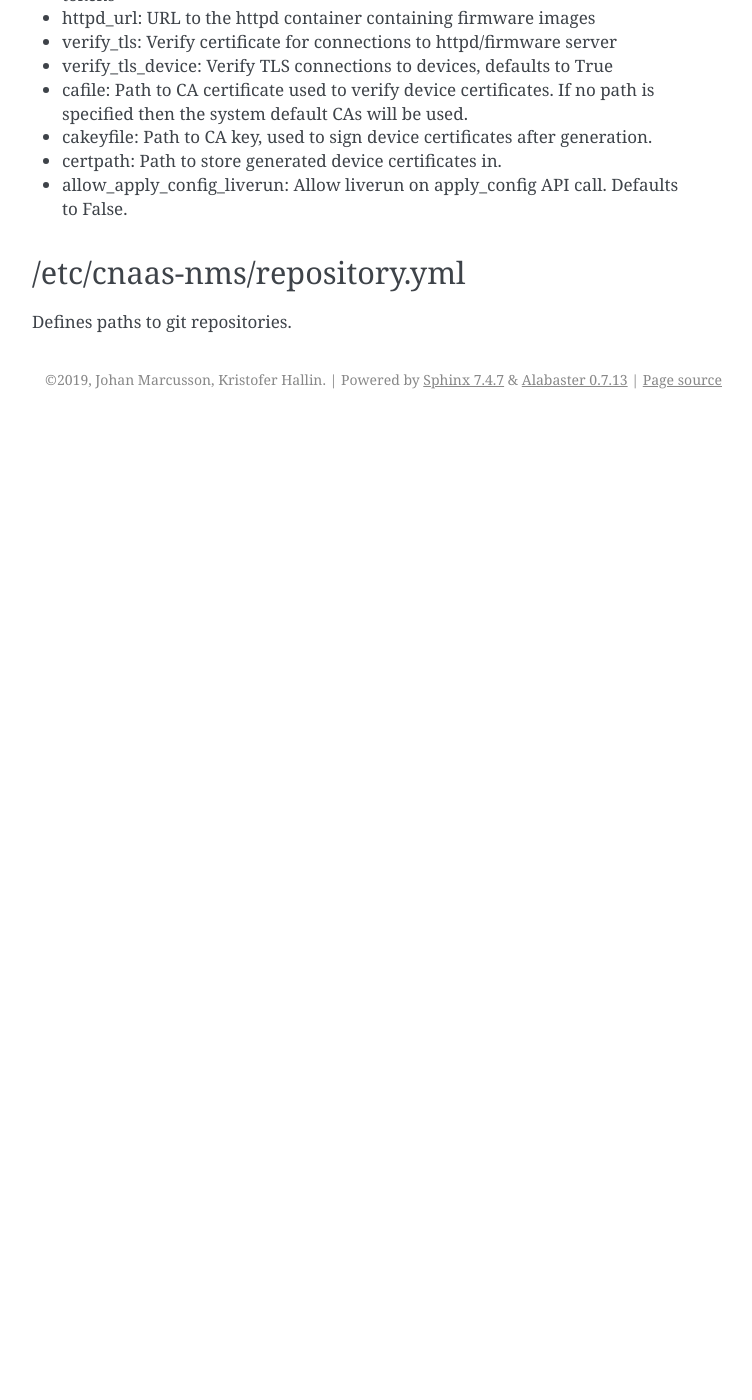
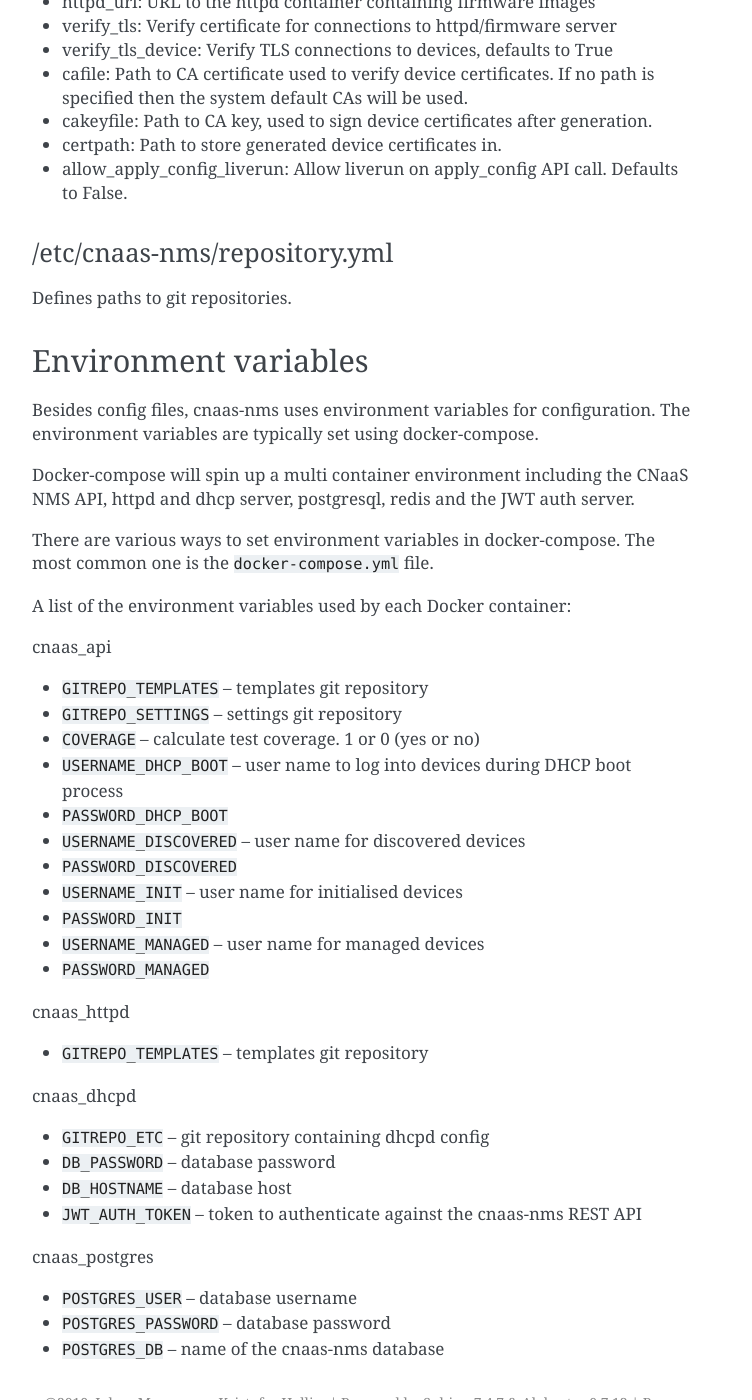
Before and after one commit to SUNET/cnaas-nms, a Sphinx documentation site: the page built from docs/configuration/index.rst, in a window 1280 px wide and 1400 px high, scrolled down 571 px. Shown: the whole window, without its empty margins (388-1140 px from the left). Built offline with Sphinx 7.4.7, drawn with Linux system fonts in a browser that asks for light colours; before the commit the page ends 990 px from its top, so only the background shows below that; some of the changed text lies outside the part shown.

Commit message:
Add section on env vars to config doc

```diff
--- a/docs/configuration/index.rst
+++ b/docs/configuration/index.rst
@@ -1,21 +1,21 @@
 Configuration
 =============
+
+CNaaS NMS relies on configuration files and environment variables for configuration.
 
 Config files
 ------------
 
 Config files are placed in /etc/cnaas-nms
 
-If you run the docker container version some of these configuration options will
-be set by environment variables at startup.
 
 /etc/cnaas-nms/db_config.yml
-----------------------------
+^^^^^^^^^^^^^^^^^^^^^^^^^^^^
 
 Defines how to connect to the SQL and redis databases.
 
 /etc/cnaas-nms/api.yml
-----------------------
+^^^^^^^^^^^^^^^^^^^^^^
 
 Defines parameters for the API:
 
@@ -31,6 +31,51 @@ Defines parameters for the API:
 - allow_apply_config_liverun: Allow liverun on apply_config API call. Defaults to False.
 
 /etc/cnaas-nms/repository.yml
------------------------------
+^^^^^^^^^^^^^^^^^^^^^^^^^^^^^
 
 Defines paths to git repositories.
+
+Environment variables
+---------------------
+
+Besides config files, cnaas-nms uses environment variables for configuration.
+The environment variables are typically set using docker-compose.
+
+Docker-compose will spin up a multi container environment including the
+CNaaS NMS API, httpd and dhcp server, postgresql, redis and the JWT auth server.
+
+There are various ways to set environment variables in docker-compose.
+The most common one is the ``docker-compose.yml`` file.
+
+A list of the environment variables used by each Docker container:
+
+cnaas_api
+
+- ``GITREPO_TEMPLATES`` -- templates git repository
+- ``GITREPO_SETTINGS`` -- settings git repository
+- ``COVERAGE`` -- calculate test coverage. 1 or 0 (yes or no)
+- ``USERNAME_DHCP_BOOT`` -- user name to log into devices during DHCP boot process
+- ``PASSWORD_DHCP_BOOT``
+- ``USERNAME_DISCOVERED`` -- user name for discovered devices
+- ``PASSWORD_DISCOVERED``
+- ``USERNAME_INIT`` -- user name for initialised devices
+- ``PASSWORD_INIT``
+- ``USERNAME_MANAGED`` -- user name for managed devices
+- ``PASSWORD_MANAGED``
+
+cnaas_httpd
+
+- ``GITREPO_TEMPLATES`` -- templates git repository
+
+cnaas_dhcpd
+
+- ``GITREPO_ETC`` -- git repository containing dhcpd config
+- ``DB_PASSWORD`` -- database password
+- ``DB_HOSTNAME`` -- database host
+- ``JWT_AUTH_TOKEN`` --  token to authenticate against the cnaas-nms REST API
+
+cnaas_postgres
+
+- ``POSTGRES_USER`` -- database username
+- ``POSTGRES_PASSWORD`` -- database password
+- ``POSTGRES_DB`` -- name of the cnaas-nms database
```
